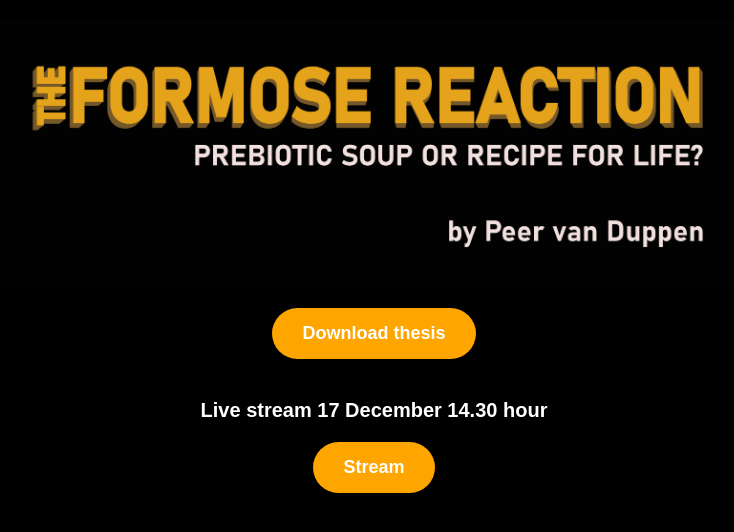
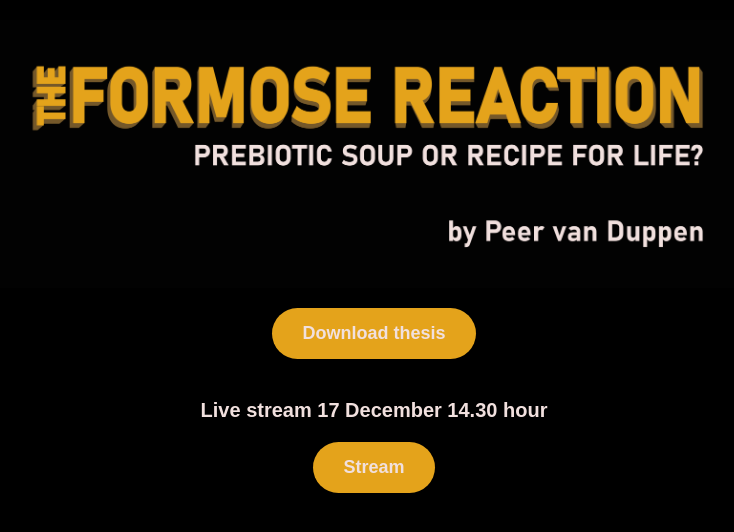
Before and after one commit to peervd/peervd.github.io, a plain HTML site: page index.html in a window 1280 px wide. Shown: the whole page, without its empty margins (266-1000 px from the left). Drawn offline with Linux system fonts and the light colour scheme.

Commit message:
Update index.html

```diff
--- a/index.html
+++ b/index.html
@@ -25,8 +25,8 @@
         .button {
             margin-top: 20px; /* Space below elements */
             text-decoration: none;
-            color: white;
-            background-color: orange;
+            color: #f1e0deff; /* White text color */
+            background-color: #e4a31bff; /* Orange button color */
             padding: 15px 30px;
             border-radius: 50px; /* Make the button round */
             font-size: 18px;
@@ -35,10 +35,10 @@
             font-family: sans-serif;
         }
         .button:hover {
-            background-color: darkorange;
+            background-color: rgba(200, 145, 27, 1); /* Slightly darker orange on hover */
         }
         .stream-info {
-            color: white;
+            color: #f1e0deff; /* White text color */
             font-size: 20px; /* Text size 2pt larger than button text */
             margin-top: 40px; /* Double space between the button and text */
             font-family: sans-serif;
```
